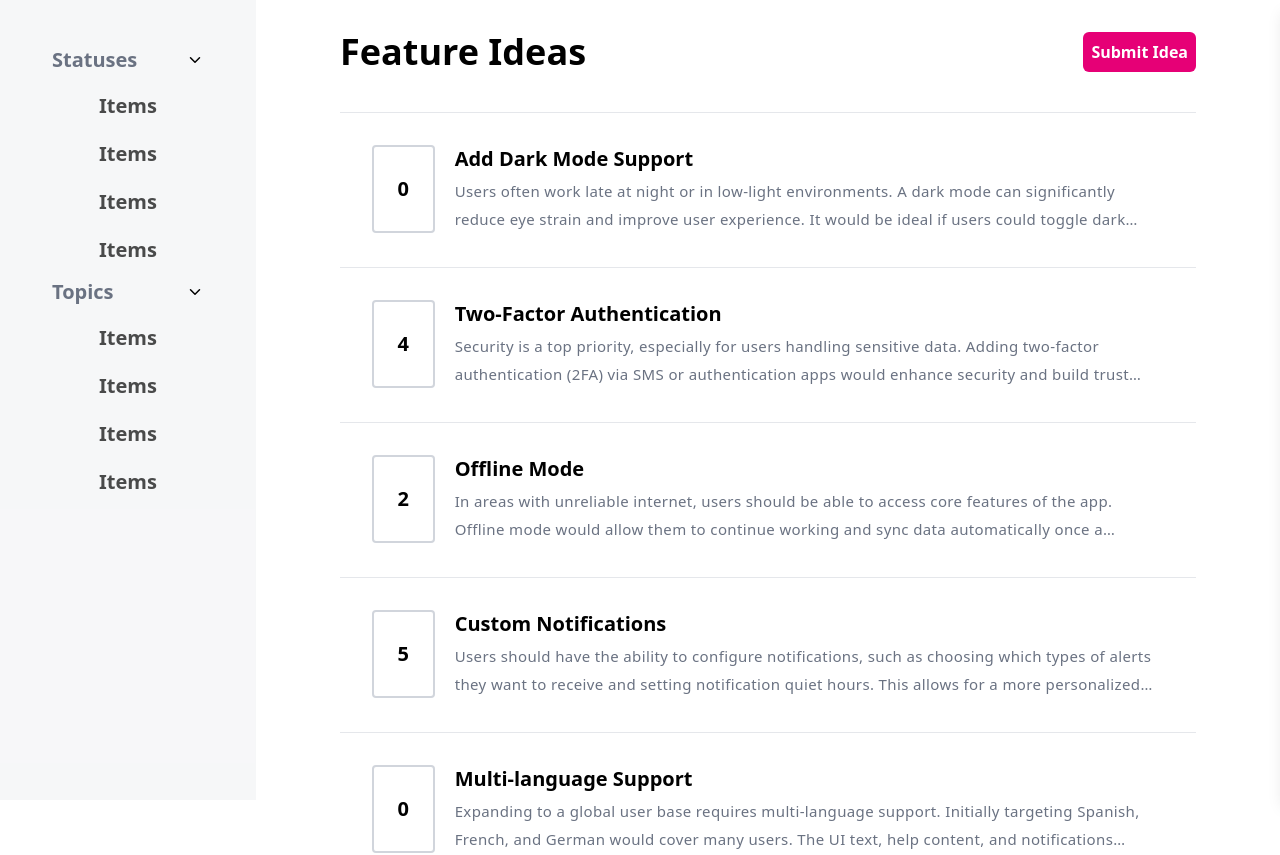
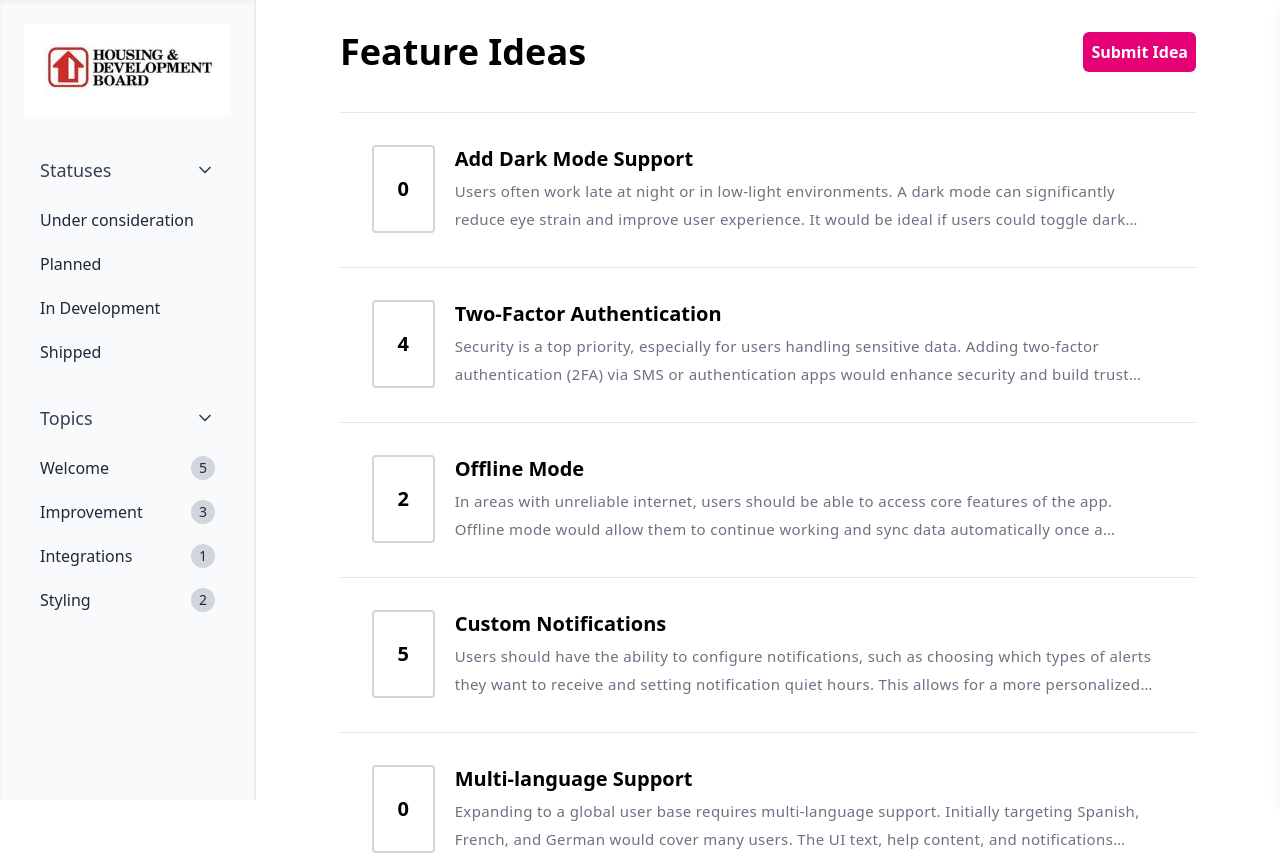
Before and after one commit to Juvaina/Ventura, a React (Vite) app: page / in a window 1280 px wide. Shown: the top 855 px of the page. Built offline with nearby package versions, Linux system fonts and the light colour scheme.

Commit message:
Update logo and contents in the sidebar

```diff
--- a/src/components/Sidebar.tsx
+++ b/src/components/Sidebar.tsx
@@ -1,91 +1,88 @@
 import { IconChevronDown, IconChevronUp } from '@tabler/icons-react';
 import { useState } from 'react';
+import Logo from '../assets/HDB Logo.jpg';
+
+const statuses = [
+  { label: 'Under consideration' },
+  { label: 'Planned' },
+  { label: 'In Development' },
+  { label: 'Shipped' }
+];
+
+const topics = [
+  { label: 'Welcome', count: 5 },
+  { label: 'Improvement', count: 3 },
+  { label: 'Integrations', count: 1 },
+  { label: 'Styling', count: 2 }
+];
 
 const Sidebar = () => {
   const [showStatuses, setShowStatuses] = useState(true);
   const [showTopics, setShowTopics] = useState(true);
 
   return (
-    <div className='bg-gray-100/70 p-10 h-screen overflow-y-auto'>
-      <div className='flex flex-col shrink-0'>
-        <div className='flex flex-col gap-1'>
+    <aside className='bg-gray-50 p-6 h-screen overflow-y-auto shadow-inner border-r border-gray-200 flex flex-col'>
+      <div className='mb-8 flex items-center justify-center'>
+        <img src={Logo} alt='Logo' />
+      </div>
+
+      <div className='space-y-6'>
+        <div>
           <button
-            className='flex items-center justify-between h-10 px-3 cursor-pointer'
             onClick={() => setShowStatuses(!showStatuses)}
+            className='w-full flex items-center justify-between py-2 px-4 rounded-md text-gray-700 font-medium text-lg hover:bg-gray-100 transition'
           >
-            <span className='text-gray-500 text-xl font-semibold'>
-              Statuses
-            </span>
-            <span>
-              {showStatuses ? (
-                <IconChevronDown size={18} />
-              ) : (
-                <IconChevronUp size={18} />
-              )}
-            </span>
+            <span>Statuses</span>
+            {showStatuses ? (
+              <IconChevronDown size={20} />
+            ) : (
+              <IconChevronUp size={20} />
+            )}
           </button>
-          <ul className='flex flex-col gap-1 list-none'>
-            <li>
-              <button className='w-full py-2 px-4 rounded hover:bg-gray-200 text-black/70 self-start font-semibold text-xl'>
-                Items
-              </button>
-            </li>
-            <li>
-              <button className='w-full py-2 px-4 rounded hover:bg-gray-200 text-black/70 self-start font-semibold text-xl'>
-                Items
-              </button>
-            </li>
-            <li>
-              <button className='w-full py-2 px-4 rounded hover:bg-gray-200 text-black/70 self-start font-semibold text-xl'>
-                Items
-              </button>
-            </li>
-            <li>
-              <button className='w-full py-2 px-4 rounded hover:bg-gray-200 text-black/70 self-start font-semibold text-xl'>
-                Items
-              </button>
-            </li>
-          </ul>
+
+          {showStatuses && (
+            <ul className='mt-2 space-y-1'>
+              {statuses.map((status, idx) => (
+                <li key={idx}>
+                  <button className='w-full text-left py-2 px-4 rounded-md hover:bg-gray-200 text-gray-800 font-medium transition'>
+                    {status.label}
+                  </button>
+                </li>
+              ))}
+            </ul>
+          )}
         </div>
-        <div className='flex flex-col gap-1'>
+
+        <div>
           <button
-            className='flex items-center justify-between h-10 px-3 cursor-pointer'
             onClick={() => setShowTopics(!showTopics)}
+            className='w-full flex items-center justify-between py-2 px-4 rounded-md text-gray-700 font-medium text-lg hover:bg-gray-100 transition'
           >
-            <span className='text-gray-500 text-xl font-semibold'>Topics</span>
-            <span>
-              {showTopics ? (
-                <IconChevronDown size={18} />
-              ) : (
-                <IconChevronUp size={18} />
-              )}
-            </span>
+            <span>Topics</span>
+            {showTopics ? (
+              <IconChevronDown size={20} />
+            ) : (
+              <IconChevronUp size={20} />
+            )}
           </button>
-          <ul className='flex flex-col gap-1 list-none'>
-            <li>
-              <button className='w-full py-2 px-4 rounded hover:bg-gray-200 text-black/70 self-start font-semibold text-xl'>
-                Items
-              </button>
-            </li>
-            <li>
-              <button className='w-full py-2 px-4 rounded hover:bg-gray-200 text-black/70 self-start font-semibold text-xl'>
-                Items
-              </button>
-            </li>
-            <li>
-              <button className='w-full py-2 px-4 rounded hover:bg-gray-200 text-black/70 self-start font-semibold text-xl'>
-                Items
-              </button>
-            </li>
-            <li>
-              <button className='w-full py-2 px-4 rounded hover:bg-gray-200 text-black/70 self-start font-semibold text-xl'>
-                Items
-              </button>
-            </li>
-          </ul>
+
+          {showTopics && (
+            <ul className='mt-2 space-y-1'>
+              {topics.map((topic, idx) => (
+                <li key={idx}>
+                  <button className='w-full flex justify-between items-center py-2 px-4 rounded-md hover:bg-gray-200 text-gray-800 font-medium transition'>
+                    <span>{topic.label}</span>
+                    <span className='bg-gray-300 text-sm text-gray-800 rounded-full px-2 py-0.5'>
+                      {topic.count}
+                    </span>
+                  </button>
+                </li>
+              ))}
+            </ul>
+          )}
         </div>
       </div>
-    </div>
+    </aside>
   );
 };
 
```
Also changed, not shown: src/assets/HDB Logo.jpg (added).
